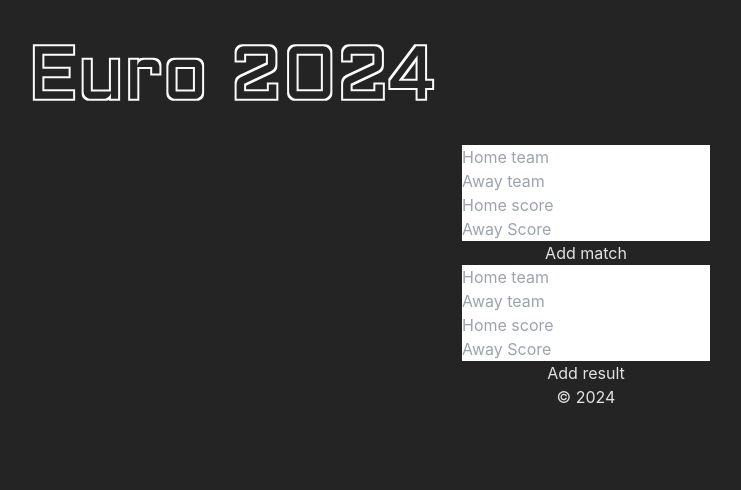
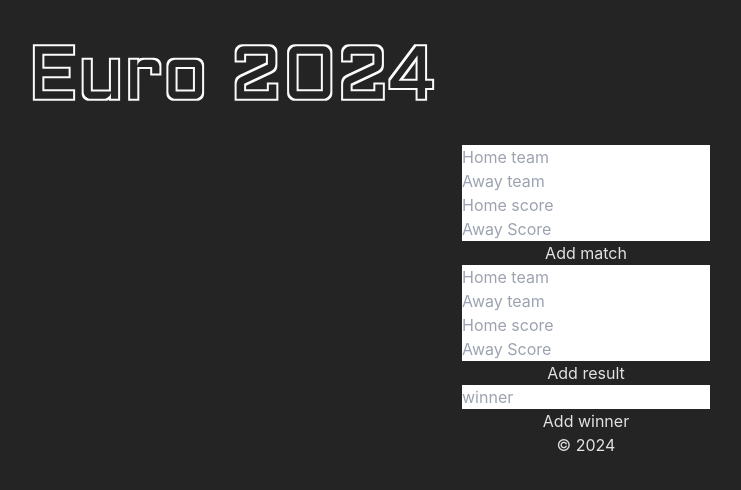
Before and after one commit to jonnekoi/euro2024Front, a React (Vite) app: page /admin in a window 1280 px wide. Shown: the top 490 px of the page, without its empty margins (54-795 px from the left). Built offline with nearby package versions, Linux system fonts and the light colour scheme.

Commit message:
country guess

```diff
--- a/src/components/Admin.jsx
+++ b/src/components/Admin.jsx
@@ -54,6 +54,32 @@ const Admin = () => {
     }
   };
 
+  const handeAddWinner = async (event) => {
+    event.preventDefault();
+    const formData = new FormData(event.target);
+    const data = Object.fromEntries(formData);
+
+    const fetchOptions = {
+      method: 'PUT',
+      headers: {
+        'Content-Type': 'application/json',
+      },
+      body: JSON.stringify(data),
+    };
+    try {
+      const response = await fetch(url + '/winner/add', fetchOptions);
+      if(!response.ok) {
+        const errorData = await response.json();
+        alert('Error adding winner!');
+        console.log('Error adding winner', errorData);
+      } else {
+        alert('Winner added!');
+      }
+    } catch (error) {
+      console.log(error);
+    }
+  }
+
 
 
   return (
@@ -61,38 +87,66 @@ const Admin = () => {
         <div className="flex justify-center">
           <form className="form-container" onSubmit={handleAddMatch}>
             <div>
-              <input className="border rounded p-2 m-1" type="text" name="homeTeam" id="homeTeam" placeholder="Home team"/>
+              <input className="border rounded p-2 m-1" type="text"
+                     name="homeTeam" id="homeTeam" placeholder="Home team"/>
             </div>
             <div>
-              <input className="border rounded p-2 m-1" type="text" name="awayTeam" id="awayTeam" placeholder="Away team"/>
+              <input className="border rounded p-2 m-1" type="text"
+                     name="awayTeam" id="awayTeam" placeholder="Away team"/>
             </div>
             <div>
-              <input className="border rounded p-2 m-1" type="number" name="homeScore" id="homeScore" placeholder="Home score"/>
+              <input className="border rounded p-2 m-1" type="number"
+                     name="homeScore" id="homeScore" placeholder="Home score"/>
             </div>
             <div>
-              <input className="border rounded p-2 m-1" type="number" name="awayScore" id="awayScore" placeholder="Away Score"/>
+              <input className="border rounded p-2 m-1" type="number"
+                     name="awayScore" id="awayScore" placeholder="Away Score"/>
             </div>
             <div>
-              <button className="border rounded px-4 py-2 bg-blue-500 text-white mt-2" type="submit" id="addMatchButton">Add match</button>
+              <button
+                  className="border rounded px-4 py-2 bg-blue-500 text-white mt-2"
+                  type="submit" id="addMatchButton">Add match
+              </button>
             </div>
           </form>
         </div>
         <div className="flex justify-center mt-10">
           <form className="form-container" onSubmit={handleAddResult}>
             <div>
-              <input className="border rounded p-2 m-1" type="text" name="homeTeam" id="home" placeholder="Home team"/>
+              <input className="border rounded p-2 m-1" type="text"
+                     name="homeTeam" id="home" placeholder="Home team"/>
             </div>
             <div>
-              <input className="border rounded p-2 m-1" type="text" name="awayTeam" id="away" placeholder="Away team"/>
+              <input className="border rounded p-2 m-1" type="text"
+                     name="awayTeam" id="away" placeholder="Away team"/>
             </div>
             <div>
-              <input className="border rounded p-2 m-1" type="number" name="homeScore" id="homeResult" placeholder="Home score"/>
+              <input className="border rounded p-2 m-1" type="number"
+                     name="homeScore" id="homeResult" placeholder="Home score"/>
             </div>
             <div>
-              <input className="border rounded p-2 m-1" type="number" name="awayScore" id="awayResult" placeholder="Away Score"/>
+              <input className="border rounded p-2 m-1" type="number"
+                     name="awayScore" id="awayResult" placeholder="Away Score"/>
             </div>
             <div>
-              <button className="border rounded px-4 py-2 bg-blue-500 text-white mt-2" type="submit" id="addResultButton">Add result</button>
+              <button
+                  className="border rounded px-4 py-2 bg-blue-500 text-white mt-2"
+                  type="submit" id="addResultButton">Add result
+              </button>
+            </div>
+          </form>
+        </div>
+        <div className="flex justify-center mt-10">
+          <form className="form-container" onSubmit={handeAddWinner}>
+            <div>
+              <input className="border rounded p-2 m-1" type="text"
+                     name="winner" id="winner" placeholder="winner"/>
+            </div>
+            <div>
+              <button
+                  className="border rounded px-4 py-2 bg-blue-500 text-white mt-2"
+                  type="submit" id="addResultButton">Add winner
+              </button>
             </div>
           </form>
         </div>
```
